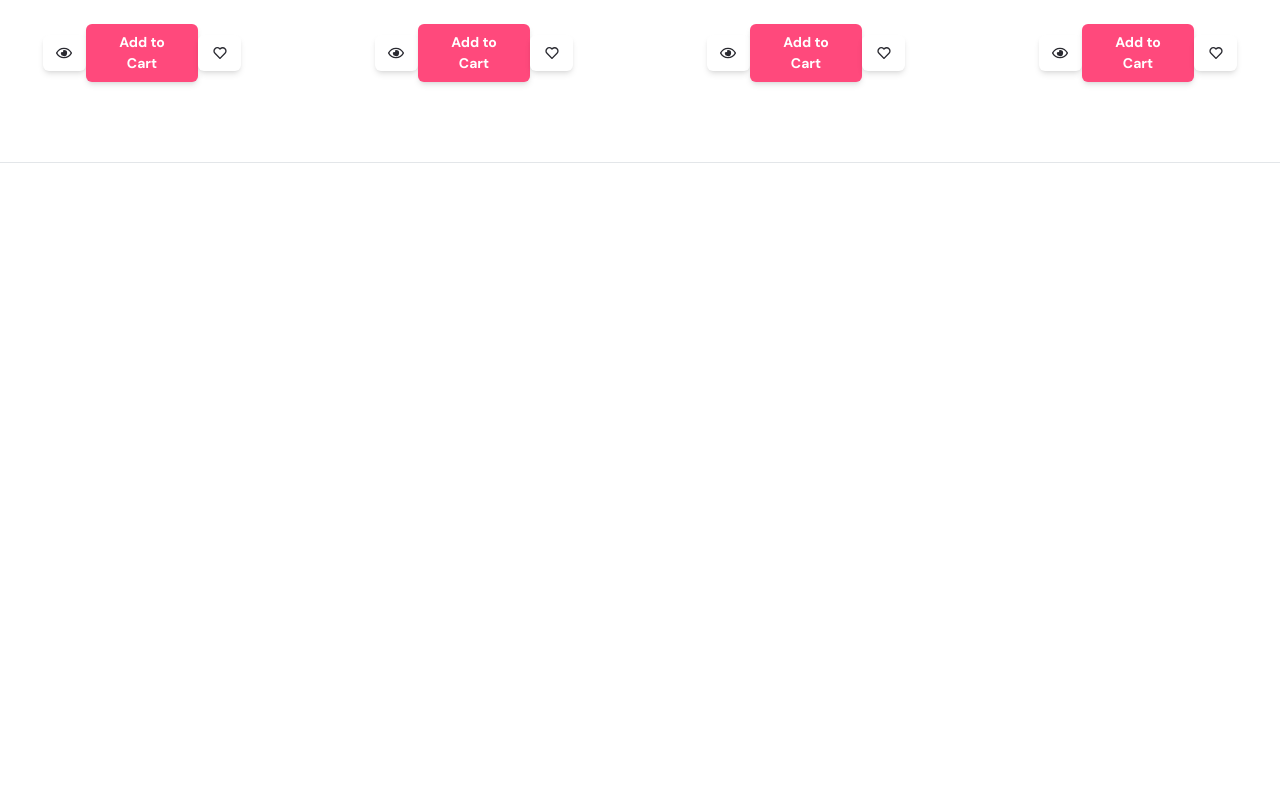
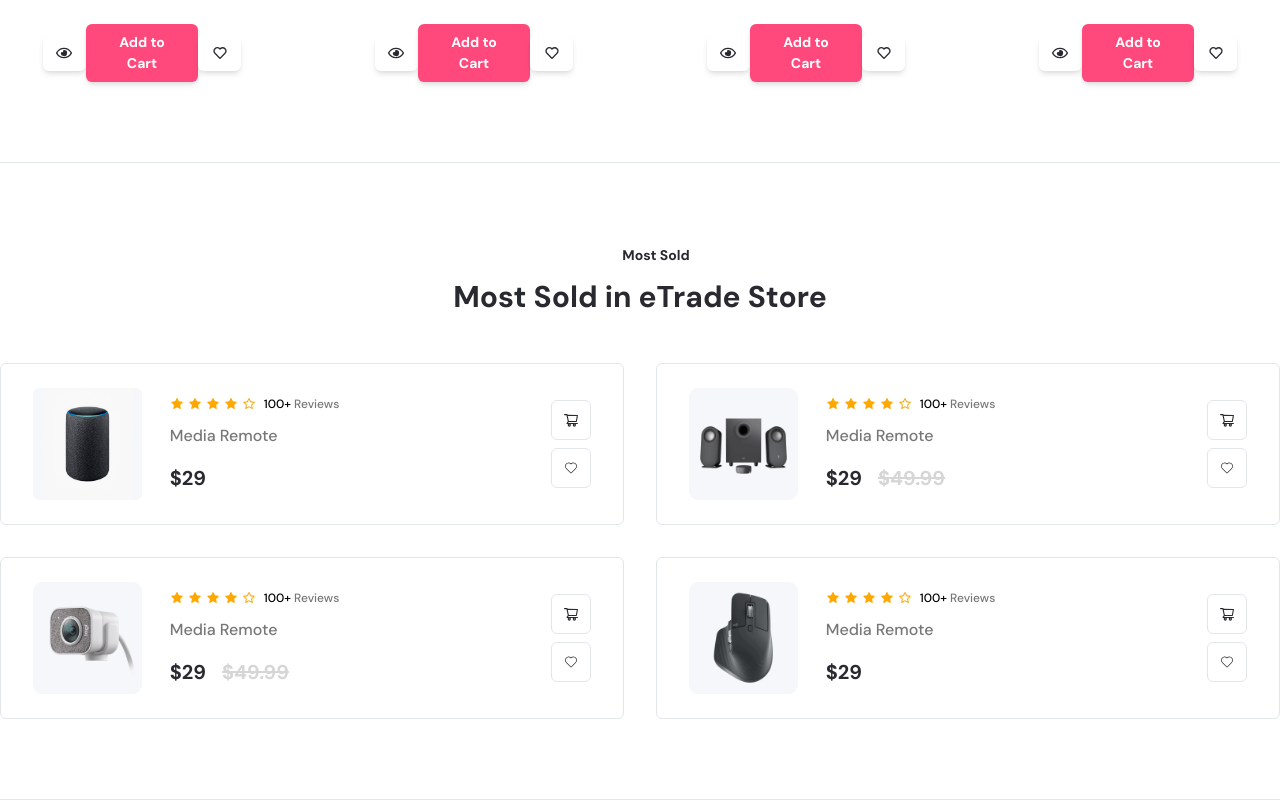
Before and after one commit to marufkhan20/ecommerce-frontend, a React (Create React App) app: page / in a window 1280 px wide. Shown: the part 4467-5267 px from the top of the page. Before the commit the page ends 4630 px from the top, so only its background shows below. Built offline with nearby package versions, Linux system fonts and the light colour scheme.

Commit message:
Most Sold Products Area Design Completed

```diff
--- /dev/null
+++ b/src/components/Home/MostSoldProductArea.tsx
@@ -0,0 +1,25 @@
+import { BsFillStarFill } from "react-icons/bs";
+import MostSoldProducts from "../MostSoldProducts/MostSoldProducts";
+import SectionTitle from "../SectionTitle/SectionTitle";
+
+const MostSoldProductArea = () => {
+  return (
+    <section>
+      <div className="container mx-auto py-20 border-b border-border-light">
+        <SectionTitle
+          subTitle="Most Sold"
+          title="Most Sold in eTrade Store"
+          center={true}
+          icon={<BsFillStarFill />}
+          color="light-primary"
+        />
+
+        <div className="mt-12">
+          <MostSoldProducts />
+        </div>
+      </div>
+    </section>
+  );
+};
+
+export default MostSoldProductArea;
--- /dev/null
+++ b/src/components/MostSoldProducts/MostSoldProductItem.tsx
@@ -0,0 +1,84 @@
+import {
+  AiFillStar,
+  AiOutlineShoppingCart,
+  AiOutlineStar,
+} from "react-icons/ai";
+import { CiHeart } from "react-icons/ci";
+import { Link } from "react-router-dom";
+
+interface IProps {
+  image: String;
+  rating: Number;
+  totalRating: Number;
+  title: String;
+  price: Number;
+  oldPrice?: Number;
+}
+
+const MostSoldProductItem = ({
+  image,
+  rating,
+  totalRating,
+  title,
+  price,
+  oldPrice,
+}: IProps) => {
+  return (
+    <div className="py-6 px-8 rounded-md border border-border-light flex items-center gap-7 w-full hover:shadow-lg transition-all duration-200">
+      <div className="w-36 overflow-hidden">
+        <img
+          className="w-36 h-28 rounded-md hover:scale-110 transition-all duration-200"
+          src={`/assets/products/${image}`}
+          alt="product"
+        />
+      </div>
+      <div className="flex items-center justify-between w-full">
+        <div>
+          <div className="flex items-center gap-2">
+            <ul className="flex items-center gap-1 font-bold text-sm text-[#ffa800]">
+              <li>
+                <AiFillStar />
+              </li>
+              <li>
+                <AiFillStar />
+              </li>
+              <li>
+                <AiFillStar />
+              </li>
+              <li>
+                <AiFillStar />
+              </li>
+              <li>
+                <AiOutlineStar />
+              </li>
+            </ul>
+            <span className="font-medium text-xs">
+              <span className="text-black">{`${totalRating}`}+</span> Reviews
+            </span>
+          </div>
+          <h4 className="font-medium text-base text-body mt-3 transition-all hover:text-primary">
+            <Link to="#">{title}</Link>
+          </h4>
+          <div className="flex items-center gap-4 mt-4 text-xl">
+            <h3>{`$${price}`}</h3>
+            {oldPrice && (
+              <h3 className="text-[#d6d6d6]">
+                <del>{`$${oldPrice}`}</del>
+              </h3>
+            )}
+          </div>
+        </div>
+        <div className="flex items-center flex-col gap-2">
+          <li className="w-10 h-10 transition-all rounded-md border border-border-light flex justify-center items-center text-base cursor-pointer hover:text-white hover:bg-primary hover:border-transparent text-heading">
+            <AiOutlineShoppingCart />
+          </li>
+          <li className="w-10 h-10 transition-all rounded-md border border-border-light flex justify-center items-center text-base cursor-pointer hover:text-white hover:bg-primary hover:border-transparent text-heading">
+            <CiHeart />
+          </li>
+        </div>
+      </div>
+    </div>
+  );
+};
+
+export default MostSoldProductItem;
--- /dev/null
+++ b/src/components/MostSoldProducts/MostSoldProducts.tsx
@@ -0,0 +1,40 @@
+import MostSoldProductItem from "./MostSoldProductItem";
+
+const MostSoldProducts = () => {
+  return (
+    <div className="grid grid-cols-2 gap-8">
+      <MostSoldProductItem
+        image="product-10.png"
+        rating={5}
+        totalRating={100}
+        title="Media Remote"
+        price={29.0}
+      />
+      <MostSoldProductItem
+        image="product-04.png"
+        rating={5}
+        totalRating={100}
+        title="Media Remote"
+        price={29.0}
+        oldPrice={49.99}
+      />
+      <MostSoldProductItem
+        image="product-03.png"
+        rating={5}
+        totalRating={100}
+        title="Media Remote"
+        price={29.0}
+        oldPrice={49.99}
+      />
+      <MostSoldProductItem
+        image="product-06.png"
+        rating={5}
+        totalRating={100}
+        title="Media Remote"
+        price={29.0}
+      />
+    </div>
+  );
+};
+
+export default MostSoldProducts;
--- a/src/components/SectionTitle/SectionTitle.tsx
+++ b/src/components/SectionTitle/SectionTitle.tsx
@@ -3,12 +3,17 @@ interface IProps {
   title?: String;
   icon: any;
   color: String;
+  center?: Boolean;
 }
 
-const SectionTitle = ({ subTitle, title, icon, color }: IProps) => {
+const SectionTitle = ({ subTitle, title, icon, color, center }: IProps) => {
   return (
-    <div>
-      <h5 className={`text-${color} text-sm mb-3 flex items-center gap-2`}>
+    <div className={center && "text-center"}>
+      <h5
+        className={`text-${color} text-sm mb-3 flex items-center gap-2 ${
+          center && "justify-center"
+        }`}
+      >
         <span
           className={`h-6 w-6 rounded-full bg-${color} text-white flex items-center justify-center`}
         >
--- a/src/pages/Home.tsx
+++ b/src/pages/Home.tsx
@@ -1,5 +1,6 @@
 import CategoriesArea from "../components/Home/CategoriesArea";
 import Header from "../components/Home/Header";
+import MostSoldProductArea from "../components/Home/MostSoldProductArea";
 import NewArrivalsArea from "../components/Home/NewArrivalsArea";
 import OfferArea from "../components/Home/OfferArea";
 import ProductsArea from "../components/Home/ProductsArea";
@@ -14,6 +15,7 @@ const Home = () => {
       <ProductsArea />
       <TestimonialsArea />
       <NewArrivalsArea />
+      <MostSoldProductArea />
     </main>
   );
 };
```
